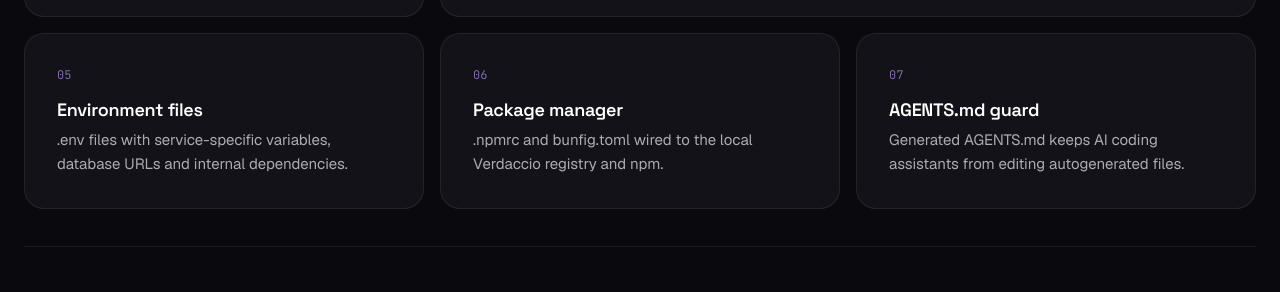
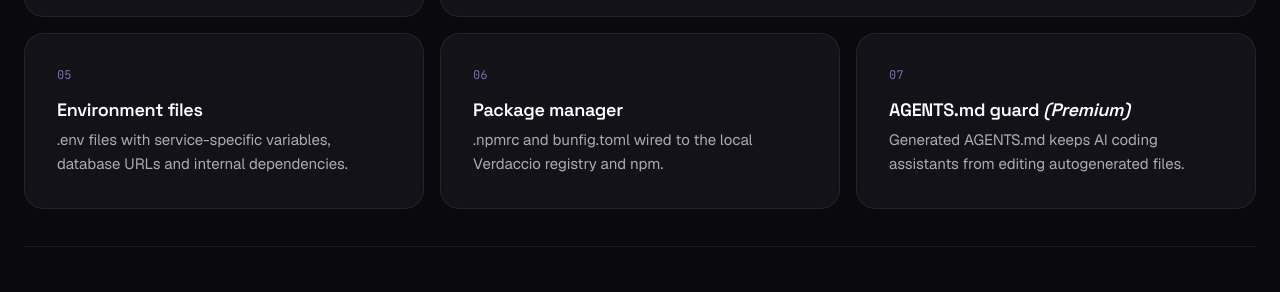
Before and after one commit to tdk-landscape/tdk-website, a Jekyll site: the page built from features/index.html, in a window 1280 px wide and 900 px high, scrolled down 2134 px. Shown: the part 162-454 px from the top of the window. Built offline with Jekyll 4.4.1, drawn with Linux system fonts in a browser that asks for light colours; nearby versions of some CDN libraries; some web fonts are replaced.

Commit message:
AGENTS.md guard

```diff
--- a/features/index.html
+++ b/features/index.html
@@ -70,7 +70,7 @@ title: Features - TDK CLI
           <div class="aw-card"><span class="aw-idx">04</span><h4>nginx proxy</h4><p>Reverse proxy rules with Traefik integration for pretty local URLs.</p></div>
           <div class="aw-card"><span class="aw-idx">05</span><h4>Environment files</h4><p>.env files with service-specific variables, database URLs and internal dependencies.</p></div>
           <div class="aw-card"><span class="aw-idx">06</span><h4>Package manager</h4><p>.npmrc and bunfig.toml wired to the local Verdaccio registry and npm.</p></div>
-          <div class="aw-card"><span class="aw-idx">07</span><h4>AGENTS.md guard</h4><p>Generated AGENTS.md keeps AI coding assistants from editing autogenerated files.</p></div>
+          <div class="aw-card"><span class="aw-idx">07</span><h4>AGENTS.md guard <em>(Premium)</em></h4><p>Generated AGENTS.md keeps AI coding assistants from editing autogenerated files.</p></div>
         </div>
       </div>
 
@@ -101,8 +101,8 @@ title: Features - TDK CLI
           <div class="aw-card"><span class="aw-idx">17</span><h4>Traefik integration</h4><p>Pretty URLs like user.backend.localhost, configured automatically.</p></div>
           <div class="aw-card"><span class="aw-idx">18</span><h4>API gateway</h4><p>Routing between services with path-based rules, generated from manifests.</p></div>
           <div class="aw-card"><span class="aw-idx">19</span><h4>Local registry</h4><p>Verdaccio npm registry for sharing libraries between services.</p></div>
-          <div class="aw-card"><span class="aw-idx">20</span><h4>Playwright testing</h4><p>E2E configuration per service, ready to run against the live stack.</p></div>
-          <div class="aw-card"><span class="aw-idx">21</span><h4>C4 diagrams</h4><p>Architecture diagrams generated from your actual service topology.</p></div>
+          <div class="aw-card"><span class="aw-idx">20</span><h4>Playwright testing <em>(Premium)</em></h4><p>E2E configuration per service, ready to run against the live stack.</p></div>
+          <div class="aw-card"><span class="aw-idx">21</span><h4>C4 diagrams <em>(Premium)</em></h4><p>Architecture diagrams generated from your actual service topology.</p></div>
         </div>
       </div>
 
--- a/index.html
+++ b/index.html
@@ -3215,7 +3215,7 @@ body { background: #0a0a0e; overflow-x: hidden; }
           <p class="aw-price-desc">The full CLI, MIT-licensed, no license key required. Our adoption engine — the same model as Tilt and Skaffold.</p>
           <ul class="aw-price-list">
             <li>Unlimited services per project, {{ site.data.tdk.scale_services }} proven</li>
-            <li>All generators — {{ site.data.tdk.files_per_service }} files per service</li>
+            <li>All free generators — {{ site.data.tdk.files_per_service }} files per service</li>
             <li>L1–L4 golden Docker images</li>
             <li>No license key needed, ever</li>
             <li>Up to {{ site.data.tdk.free_project_limit }} project IDs per license key, if you grab one</li>
@@ -3230,7 +3230,7 @@ body { background: #0a0a0e; overflow-x: hidden; }
           <p class="aw-price-desc">Unlocks the paid extras and gives your team a human on the other end.</p>
           <ul class="aw-price-list">
             <li>Everything in Free</li>
-            <li>Premium generators — Playwright E2E, C4 diagrams, structured logging</li>
+            <li>Premium generators — Playwright E2E, C4 diagrams, structured logging, AGENTS.md guard rails</li>
             <li>Up to {{ site.data.tdk.premium_project_limit }} project IDs per license key</li>
             <li>Priority support, next business day</li>
             <li>Onboarding session for your stack</li>
```
